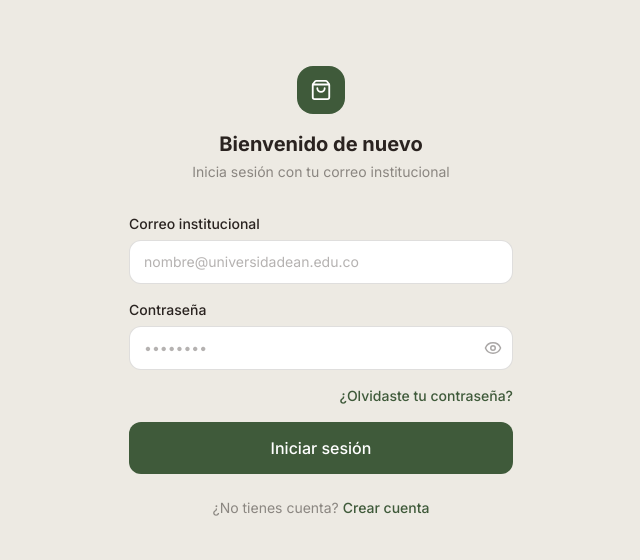
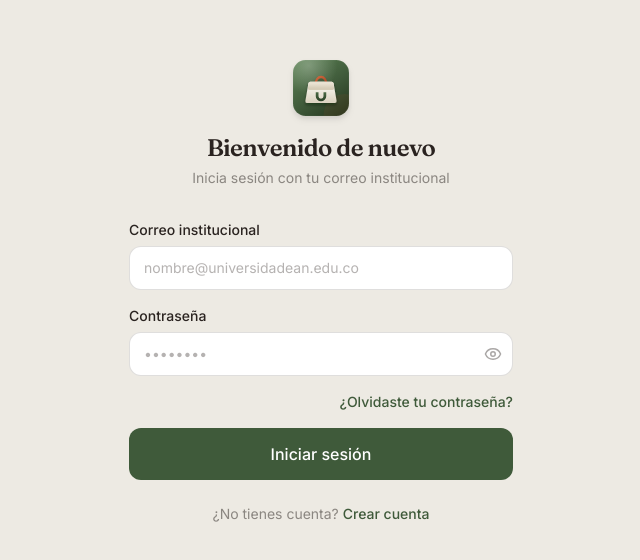
Before and after one commit to johandavidcabreracajamarca-star/UniHub, a React (Vite) app: page /login in a window 1280 px wide. Shown: the part 108-668 px from the top of the page, without its empty margins (319-959 px from the left). Built offline with nearby package versions, Linux system fonts and the light colour scheme; no server answers.

Commit message:
Update Login.tsx

```diff
--- a/src/pages/Login.tsx
+++ b/src/pages/Login.tsx
@@ -1,6 +1,7 @@
 import { useState, type FormEvent } from 'react';
 import { Link, useNavigate } from 'react-router-dom';
-import { ShoppingBag, Eye, EyeOff } from 'lucide-react';
+import { Eye, EyeOff } from 'lucide-react';
+import { BrandMark } from '../components/BrandMark';
 import { Button } from '../components/Button';
 import { Input } from '../components/Input';
 import { authService } from '../services/authService';
@@ -52,10 +53,8 @@ export function Login() {
     <div className="flex min-h-screen flex-col items-center justify-center bg-surface px-6 py-12">
       <div className="w-full max-w-sm">
         <div className="mb-8 flex flex-col items-center text-center">
-          <div className="mb-4 flex h-12 w-12 items-center justify-center rounded-2xl bg-primary text-white">
-            <ShoppingBag size={22} />
-          </div>
-          <h1 className="text-xl font-bold text-ink">Bienvenido de nuevo</h1>
+          <BrandMark size={56} className="mb-4 drop-shadow-md" />
+          <h1 className="font-serif text-2xl font-semibold tracking-tight text-ink">Bienvenido de nuevo</h1>
           <p className="mt-1 text-sm text-ink/50">Inicia sesión con tu correo institucional</p>
         </div>
 
```
